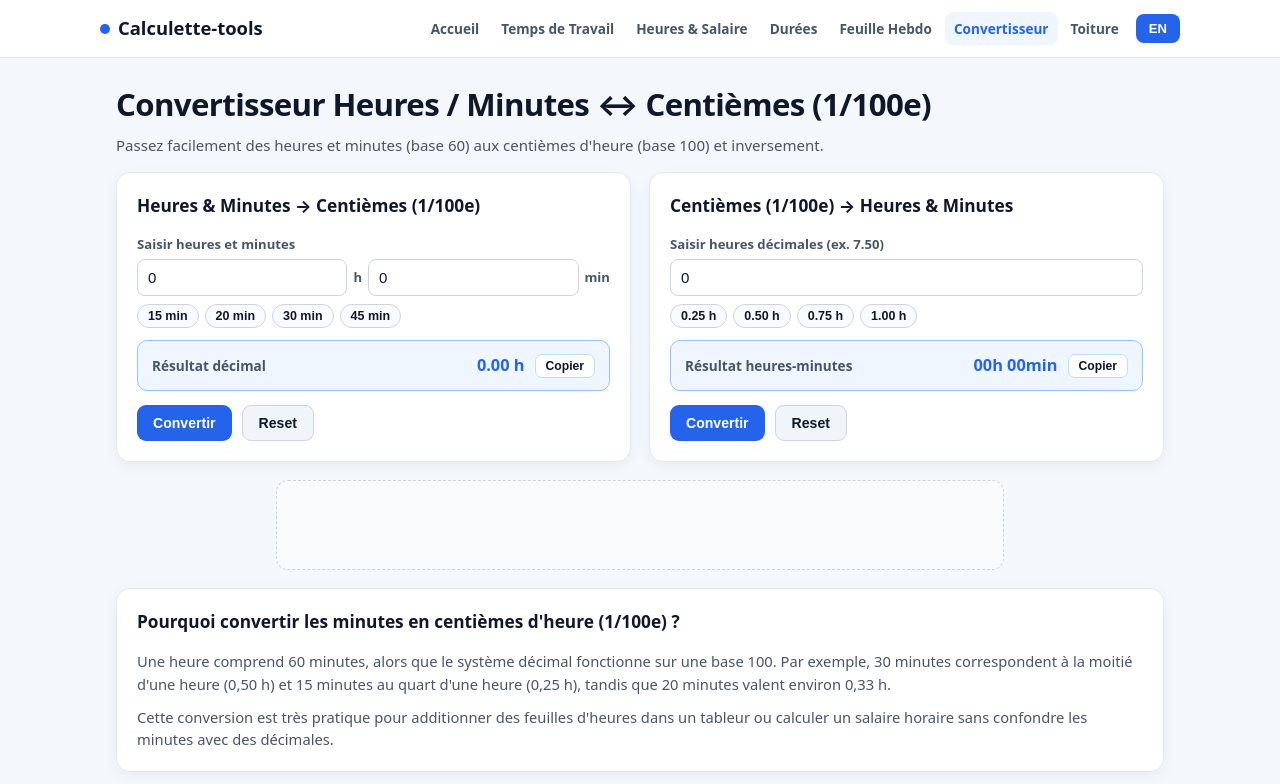
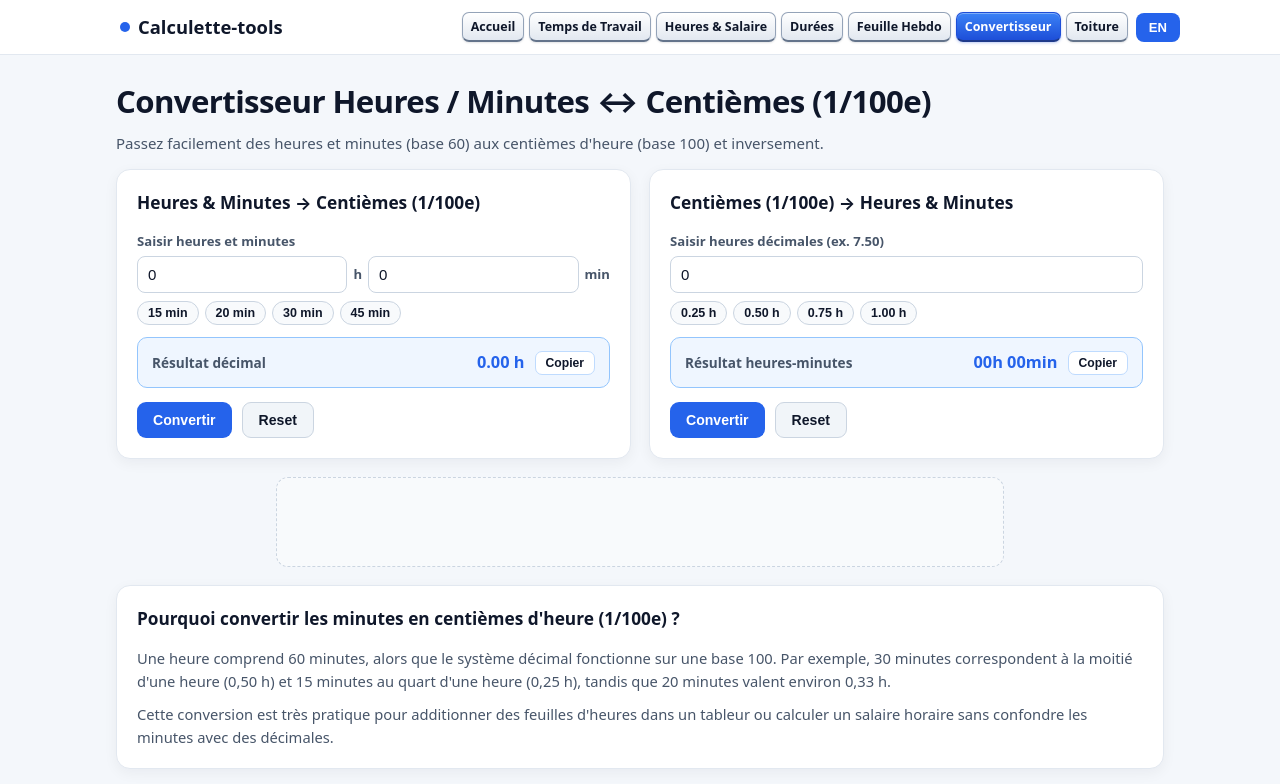
Before and after one commit to Alyasmalikit/calculette-tools, a plain HTML site: page convertisseur.html in a window 1280 px wide. Shown: the top 784 px of the page. Drawn offline with Linux system fonts and the light colour scheme.

Commit message:
Update convertisseur.html

```diff
--- a/convertisseur.html
+++ b/convertisseur.html
@@ -75,6 +75,7 @@
     display: inline-flex;
     align-items: center;
     gap: 8px;
+    margin-left: 20px;
     flex-shrink: 0;
   }
   .brand-dot {
@@ -95,21 +96,36 @@
   .nav-menu {
     display: flex;
     flex-wrap: wrap;
-    gap: 4px;
+    gap: 5px;
     min-width: 0;
   }
   .nav-menu a {
-    color: var(--muted);
+    color: var(--ink);
+    background: linear-gradient(180deg, #ffffff 0%, #e2e8f0 100%);
+    border: 1px solid #94a3b8;
+    border-bottom: 2px solid #64748b;
     text-decoration: none;
-    font-size: 0.85rem;
-    font-weight: 600;
-    padding: 6px 9px;
-    border-radius: 8px;
+    font-size: 0.78rem;
+    font-weight: 700;
+    padding: 4px 8px;
+    border-radius: 7px;
     white-space: nowrap;
+    box-shadow: inset 0 1px 0 #ffffff, 0 1px 2px rgba(15, 23, 42, 0.12);
+    transition: transform 0.1s ease, box-shadow 0.12s ease, background 0.12s ease;
   }
-  .nav-menu a:hover, .nav-menu a.active {
+  .nav-menu a:hover {
     color: var(--primary);
-    background: var(--soft);
+    background: linear-gradient(180deg, #ffffff 0%, #dbeafe 100%);
+    border-color: #3b82f6;
+    border-bottom-color: #1d4ed8;
+    transform: translateY(-1px);
+  }
+  .nav-menu a.active {
+    color: #ffffff;
+    background: linear-gradient(180deg, #3b82f6 0%, #1d4ed8 100%);
+    border-color: #1d4ed8;
+    border-bottom-color: #1e3a8a;
+    box-shadow: inset 0 1px 0 rgba(255, 255, 255, 0.35), 0 1px 3px rgba(29, 78, 216, 0.3);
   }
   .lang-btn {
     background: var(--primary);
```
